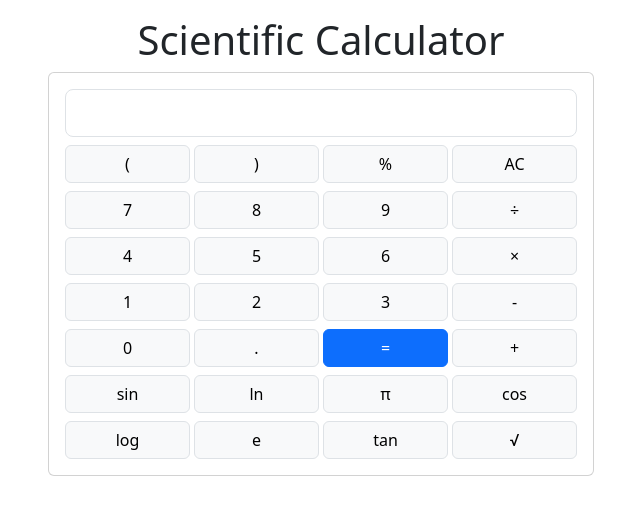
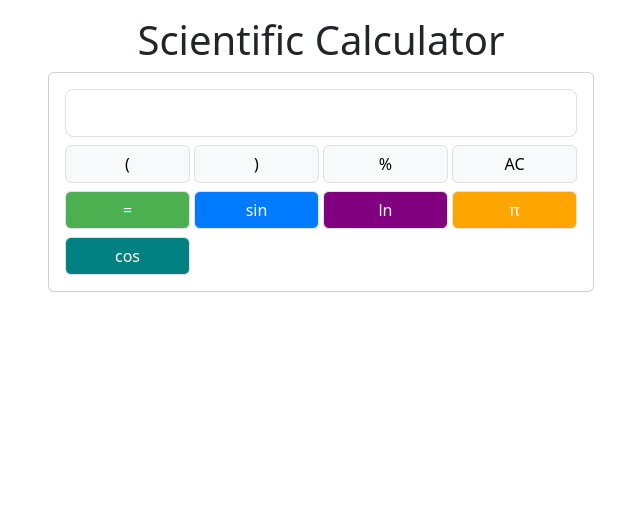
Before and after one commit to PunnamRadhika3/Scientific-Calculator-live, a plain HTML site: page src/index.html in a window 1280 px wide. Shown: the whole page, without its empty margins (319-959 px from the left). Drawn offline with nearby package versions, Linux system fonts and the light colour scheme.

Commit message:
Update index.html

```diff
--- a/src/index.html
+++ b/src/index.html
@@ -5,7 +5,45 @@
     <meta charset="utf-8">
     <meta name="viewport" content="width=device-width, initial-scale=1">
     <link href="https://cdn.jsdelivr.net/npm/bootstrap@5.3.0-alpha3/dist/css/bootstrap.min.css" rel="stylesheet" integrity="sha384-KK94CHFLLe+nY2dmCWGMq91rCGa5gtU4mk92HdvYe+M/SXH301p5ILy+dN9+nJOZ" crossorigin="anonymous">
+    <style>
+        /* Custom CSS styles */
+        /* Change the font size of the display input field */
+        #calc-display {
+            font-size: 20px;
+        }
 
+        /* Style the "=" button with a green background */
+        .btn-equal {
+            background-color: #4CAF50; /* Green */
+            color: white;
+        }
+
+        /* Style the "sin" button with a blue background */
+        .btn-sin {
+            background-color: #007BFF; /* Blue */
+            color: white;
+        }
+
+        /* Style the "ln" button with a purple background */
+        .btn-ln {
+            background-color: #800080; /* Purple */
+            color: white;
+        }
+
+        /* Style the "π" button with an orange background */
+        .btn-pi {
+            background-color: #FFA500; /* Orange */
+            color: white;
+        }
+
+        /* Style the "cos" button with a teal background */
+        .btn-cos {
+            background-color: #008080; /* Teal */
+            color: white;
+        }
+
+        /* Add more custom styles as needed */
+    </style>
 </head>
 <body>
     <div class="container">
@@ -22,6 +60,7 @@
                             aria-label=".form-control-lg example"
                         >
                         <div class="row gx-1">
+                            <!-- Custom styled buttons -->
                             <div class="col-3">
                                 <button type="button" class="btn btn-light w-100 mt-2 border">
                                     (
@@ -43,144 +82,44 @@
                                 </button>
                             </div>
 
-
+                            <!-- Example of a custom-styled button -->
                             <div class="col-3">
-                                    <button type="button" class="btn btn-light w-100 mt-2 border">
-                                        7
-                                    </button>
-                                </div>
-                                <div class="col-3">
-                                    <button type="button" class="btn btn-light w-100 mt-2 border">
-                                        8
-                                    </button>
-                                </div>
-                                <div class="col-3">
-                                    <button type="button" class="btn btn-light w-100 mt-2 border">
-                                        9
-                                    </button>
-                                </div>
-                                <div class="col-3">
-                                    <button type="button" class="btn btn-light w-100 mt-2 border">
-                                        ÷
+                                <button type="button" class="btn btn-light w-100 mt-2 border btn-equal">
+                                    =
                                 </button>
                             </div>
 
+                            <!-- More custom-styled buttons -->
                             <div class="col-3">
-                                    <button type="button" class="btn btn-light w-100 mt-2 border">
-                                        4
-                                    </button>
-                                </div>
-                                <div class="col-3">
-                                    <button type="button" class="btn btn-light w-100 mt-2 border">
-                                        5
-                                    </button>
-                                </div>
-                                <div class="col-3">
-                                    <button type="button" class="btn btn-light w-100 mt-2 border">
-                                        6
-                                    </button>
-                                </div>
-                                <div class="col-3">
-                                    <button type="button" class="btn btn-light w-100 mt-2 border">
-                                        ×
-                                    </button>
-                                </div>
-
-                                <div class="col-3">
-                                    <button type="button" class="btn btn-light w-100 mt-2 border">
-                                        1
-                                    </button>
-                                </div>
-                                <div class="col-3">
-                                    <button type="button" class="btn btn-light w-100 mt-2 border">
-                                        2
-                                    </button>
-                                </div>
-                                <div class="col-3">
-                                    <button type="button" class="btn btn-light w-100 mt-2 border">
-                                        3
-                                    </button>
-                                </div>
-                                <div class="col-3">
-                                    <button type="button" class="btn btn-light w-100 mt-2 border">
-                                        -
-                                    </button>
-                                </div>
-
-                                <div class="col-3">
-                                    <button type="button" class="btn btn-light w-100 mt-2 border">
-                                        0
-                                    </button>
-                                </div>
-                                <div class="col-3">
-                                    <button type="button" class="btn btn-light w-100 mt-2 border">
-                                        .
-                                    </button>
-                                </div>
-                                <div class="col-3">
-                                    <button type="button" class="btn btn-primary w-100 mt-2 border border-primary">
-                                        =
-                                    </button>
-                                </div>
-                                <div class="col-3">
-                                    <button type="button" class="btn btn-light w-100 mt-2 border">
-                                        +
-                                    </button>
-                                </div>
-
-
-                              <div class="col-3">
-                                  <button type="button" class="btn btn-light w-100 mt-2 border">
+                                <button type="button" class="btn btn-light w-100 mt-2 border btn-sin">
                                     sin
                                 </button>
                             </div>
                             <div class="col-3">
-                                  <button type="button" class="btn btn-light w-100 mt-2 border">
+                                <button type="button" class="btn btn-light w-100 mt-2 border btn-ln">
                                     ln
                                 </button>
                             </div>
                             <div class="col-3">
-                                  <button type="button" class="btn btn-light w-100 mt-2 border">
+                                <button type="button" class="btn btn-light w-100 mt-2 border btn-pi">
                                     π
                                 </button>
                             </div>
                             <div class="col-3">
-                                  <button type="button" class="btn btn-light w-100 mt-2 border">
+                                <button type="button" class="btn btn-light w-100 mt-2 border btn-cos">
                                     cos
                                 </button>
                             </div>
 
-                              <div class="col-3">
-                                <button type="button" class="btn btn-light w-100 mt-2 border">
-                                    log
-                                </button>
-                            </div>
-                            <div class="col-3">
-                                <button type="button" class="btn btn-light w-100 mt-2 border">
-                                    e
-                                </button>
-                            </div>
-                            <div class="col-3">
-                                <button type="button" class="btn btn-light w-100 mt-2 border">
-                                  tan
-                                </button>
-                            </div>
-                            <div class="col-3">
-                                <button type="button" class="btn btn-light w-100 mt-2 border">
-                                  √
-                                </button>
+                            <!-- Add more buttons and custom styles as needed -->
                         </div>
                     </div>
                 </div>
-                    </div>
-
             </div>
         </div>
     </div>
 
     <script src="https://cdn.jsdelivr.net/npm/bootstrap@5.3.0-alpha3/dist/js/bootstrap.bundle.min.js" integrity="sha384-ENjdO4Dr2bkBIFxQpeoTz1HIcje39Wm4jDKdf19U8gI4ddQ3GYNS7NTKfAdVQSZe" crossorigin="anonymous"></script>
     <script src="script.js"></script>
-
-
 </body>
 </html>
```
Lines whose indentation alone changed are shown as unchanged.
